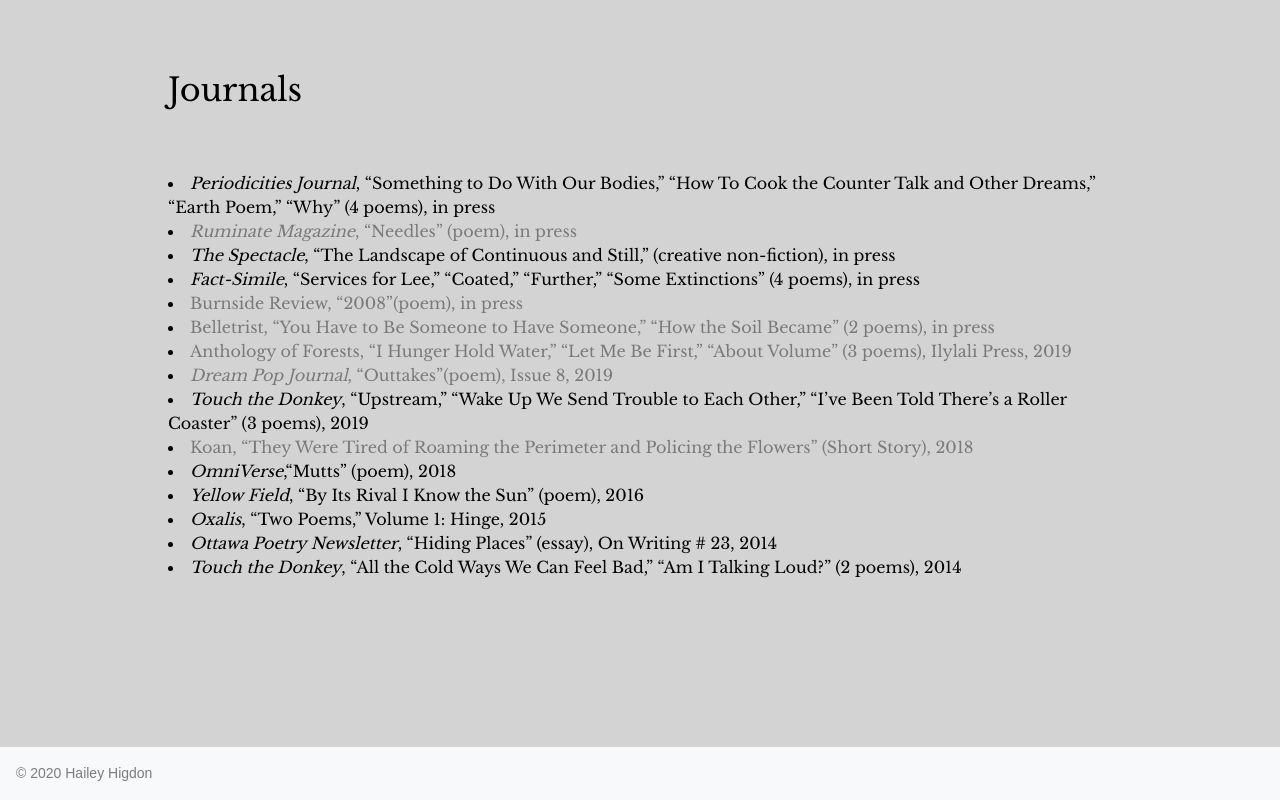
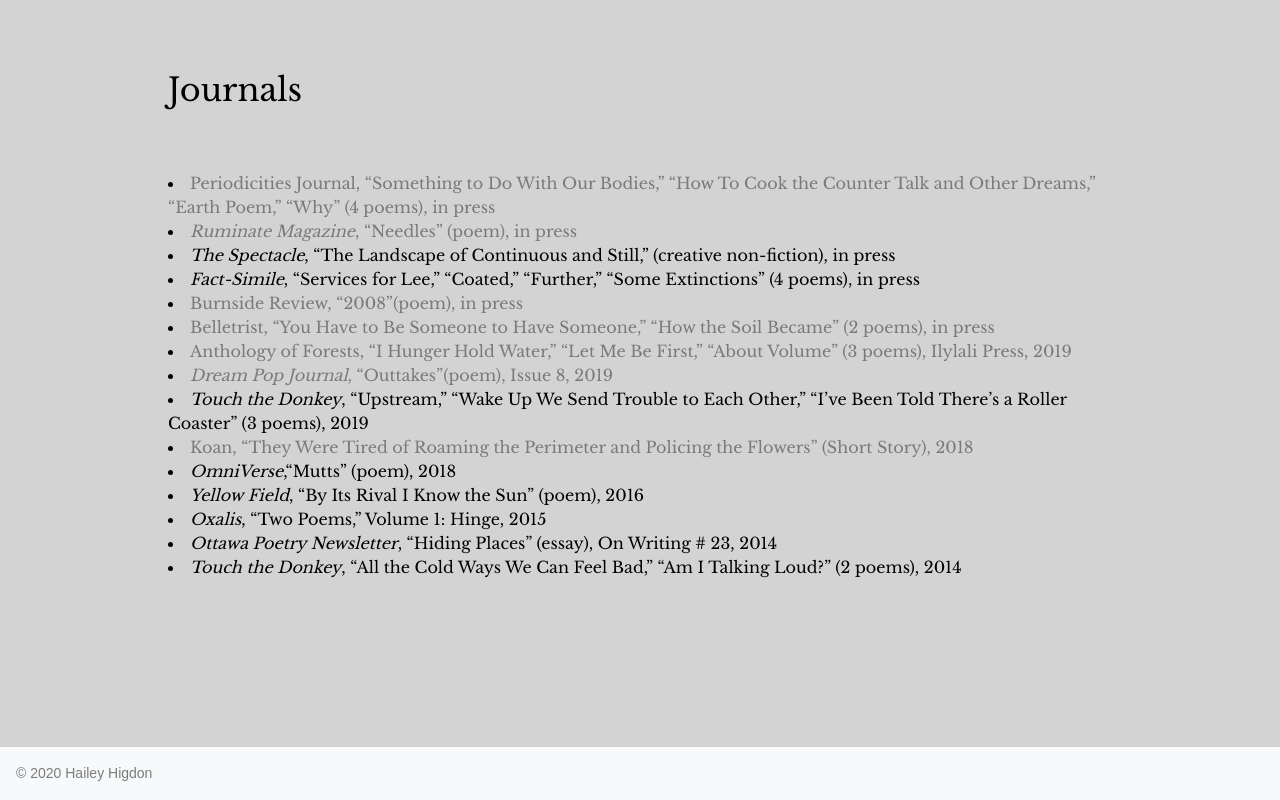
Before and after one commit to tetonh/tetonh.github.io, a website: page read.html in a window 1280 px wide. Shown: the part 2617-3417 px from the top of the page. Drawn offline with nearby package versions, Linux system fonts and the light colour scheme.

Commit message:
Update read.html

```diff
--- a/read.html
+++ b/read.html
@@ -100,7 +100,7 @@
         <div class="journals-ul">
       <h1>Journals</h1>
       <p>&nbsp</p>
-            <li><i>Periodicities Journal</i>, “Something to Do With Our Bodies,” “How To Cook the Counter Talk and Other Dreams,” “Earth Poem,” “Why” (4 poems), in press</li>
+            <li><a href="https://periodicityjournal.blogspot.com/2020/03/megan-burns-jacqueline-valencia-sadiqa.html"<i>Periodicities Journal</i>, “Something to Do With Our Bodies,” “How To Cook the Counter Talk and Other Dreams,” “Earth Poem,” “Why” (4 poems), in press </a> </li>
             <li><a href="https://www.ruminatemagazine.com/products/issue-55-under-pressure"><i>Ruminate Magazine</i>, “Needles” (poem), in press </a> </li>
             <li><i>The Spectacle</i>, “The Landscape of Continuous and Still,” (creative non-fiction), in press</li>
             <li><i>Fact-Simile</i>, “Services for Lee,” “Coated,” “Further,” “Some Extinctions” (4 poems), in press </li>
```
